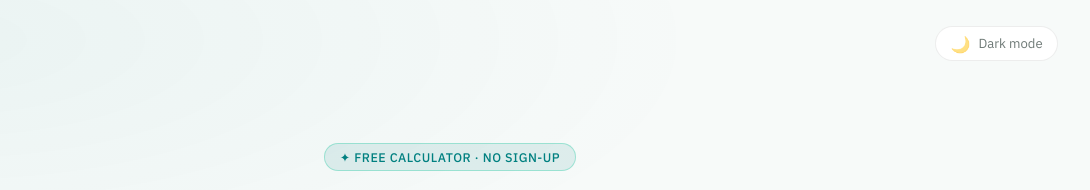
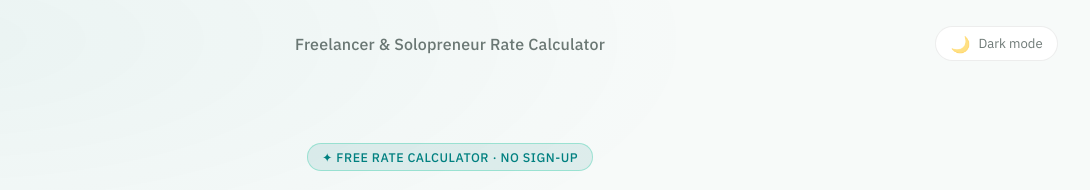
Before and after one commit to yanikphoto/RateRite, a website: page index.html in a window 1280 px wide. Shown: the top 190 px of the page, 190-1280 px from the left. Drawn offline with Linux system fonts and the light colour scheme.

Commit message:
Add files via upload

```diff
--- a/index.html
+++ b/index.html
@@ -111,6 +111,19 @@
   }
   .logo-dot { display: none; }
 
+  .header-title {
+    font-family: 'IBM Plex Sans', sans-serif;
+    font-size: 1rem;
+    font-weight: 500;
+    color: var(--text-sub);
+    letter-spacing: 0.01em;
+    position: absolute;
+    left: 50%;
+    transform: translateX(-50%);
+    white-space: nowrap;
+  }
+  @media (max-width: 600px) { .header-title { display: none; } }
+
   .theme-toggle {
     background: var(--card-bg);
     border: 1px solid var(--border);
@@ -1317,6 +1330,7 @@
   <div class="logo">
     <img src="RateRight LOGO-long with text.png" alt="RateRight Logo">
   </div>
+  <div class="header-title">Freelancer &amp; Solopreneur Rate Calculator</div>
   <button class="theme-toggle" onclick="toggleTheme()" aria-label="Toggle theme">
     <span class="theme-icon" id="themeIcon">🌙</span>
     <span id="themeLabel">Dark mode</span>
@@ -1324,7 +1338,7 @@
 </header>
 
 <section class="hero">
-  <div class="hero-badge">✦ Free Calculator · No Sign-Up</div>
+  <div class="hero-badge">✦ Free Rate Calculator · No Sign-Up</div>
   <h1>Know exactly what<br>to <em>charge clients</em></h1>
   <p>Stop guessing your worth. Get your true hourly, day, project, and annual rates — built on real market data in seconds.</p>
 </section>
```
